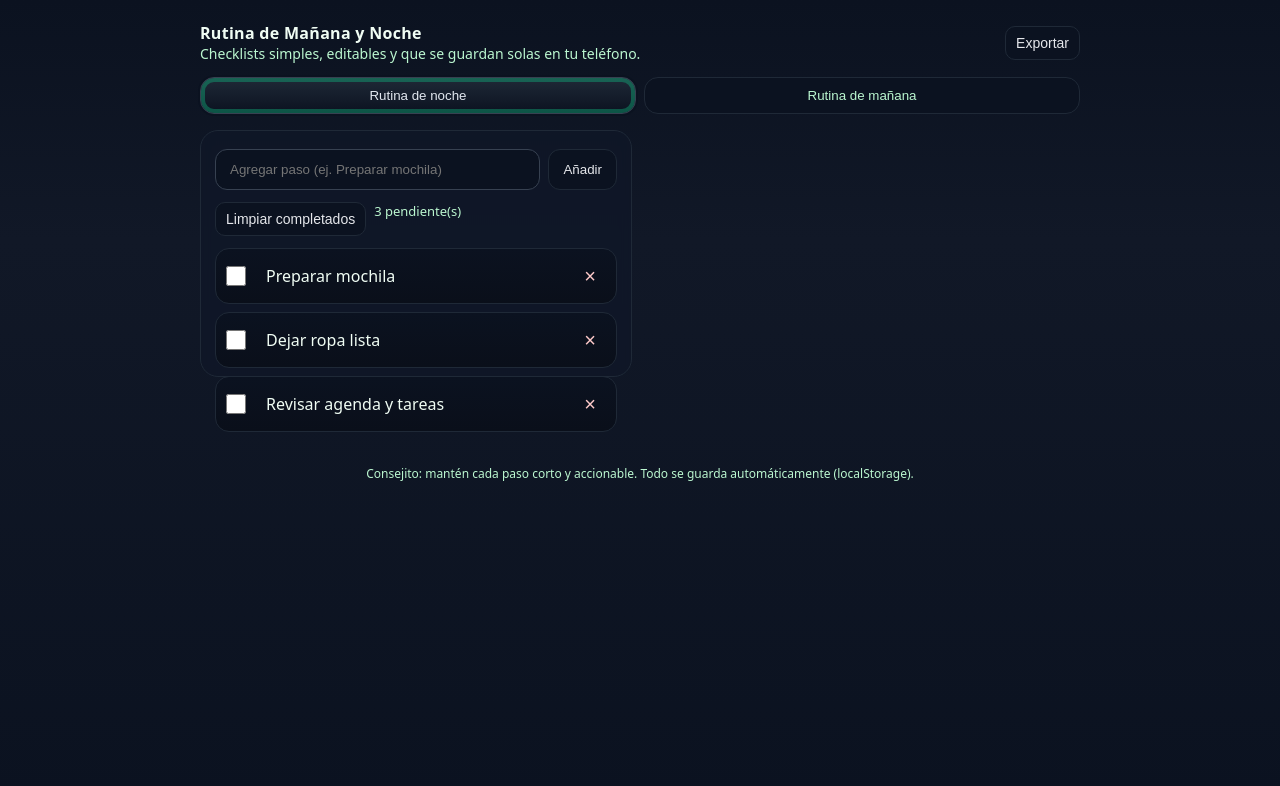
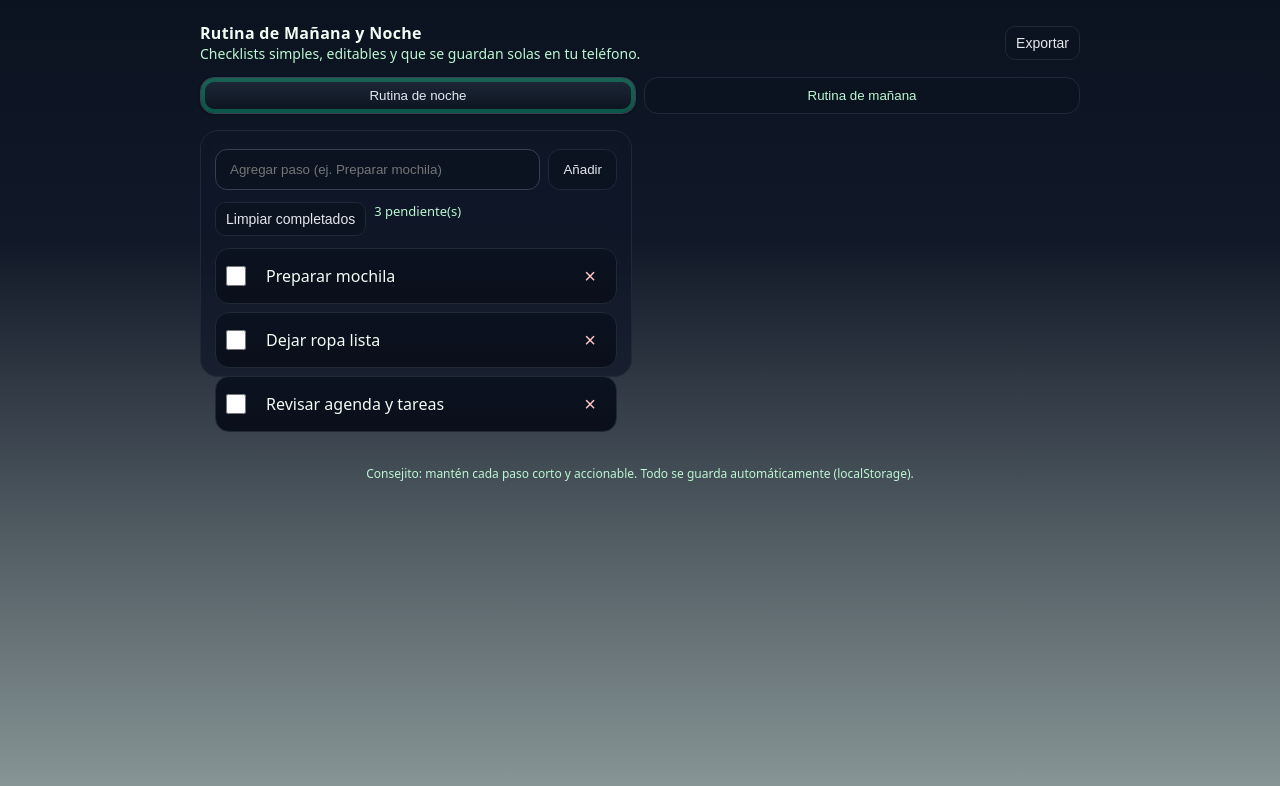
Before and after one commit to Anais003/rutinas, a plain HTML site: page index.html in a window 1280 px wide. Drawn offline with Linux system fonts and the light colour scheme.

Commit message:
Update index.html

```diff
--- a/index.html
+++ b/index.html
@@ -17,7 +17,7 @@
       --ring: rgba(16, 185, 129, 0.4); /* verde acento para focus */
     }
     html,body{height:100%}
-    body{margin:0;font-family:system-ui,-apple-system,Segoe UI,Roboto,Ubuntu,Cantarell,Helvetica,Arial; background:linear-gradient(180deg,#0b1220,#111827 30%,#0b1220 100%); color:var(--text);}
+    body{margin:0;font-family:system-ui,-apple-system,Segoe UI,Roboto,Ubuntu,Cantarell,Helvetica,Arial; background:linear-gradient(180deg,#0b1220,#111827 30%,#8A9898 100%); color:var(--text);}
 
     .wrap{max-width:880px;margin:0 auto;padding:16px;}
     header{display:flex;align-items:center;gap:12px;justify-content:space-between;margin:6px 0 14px}
```
